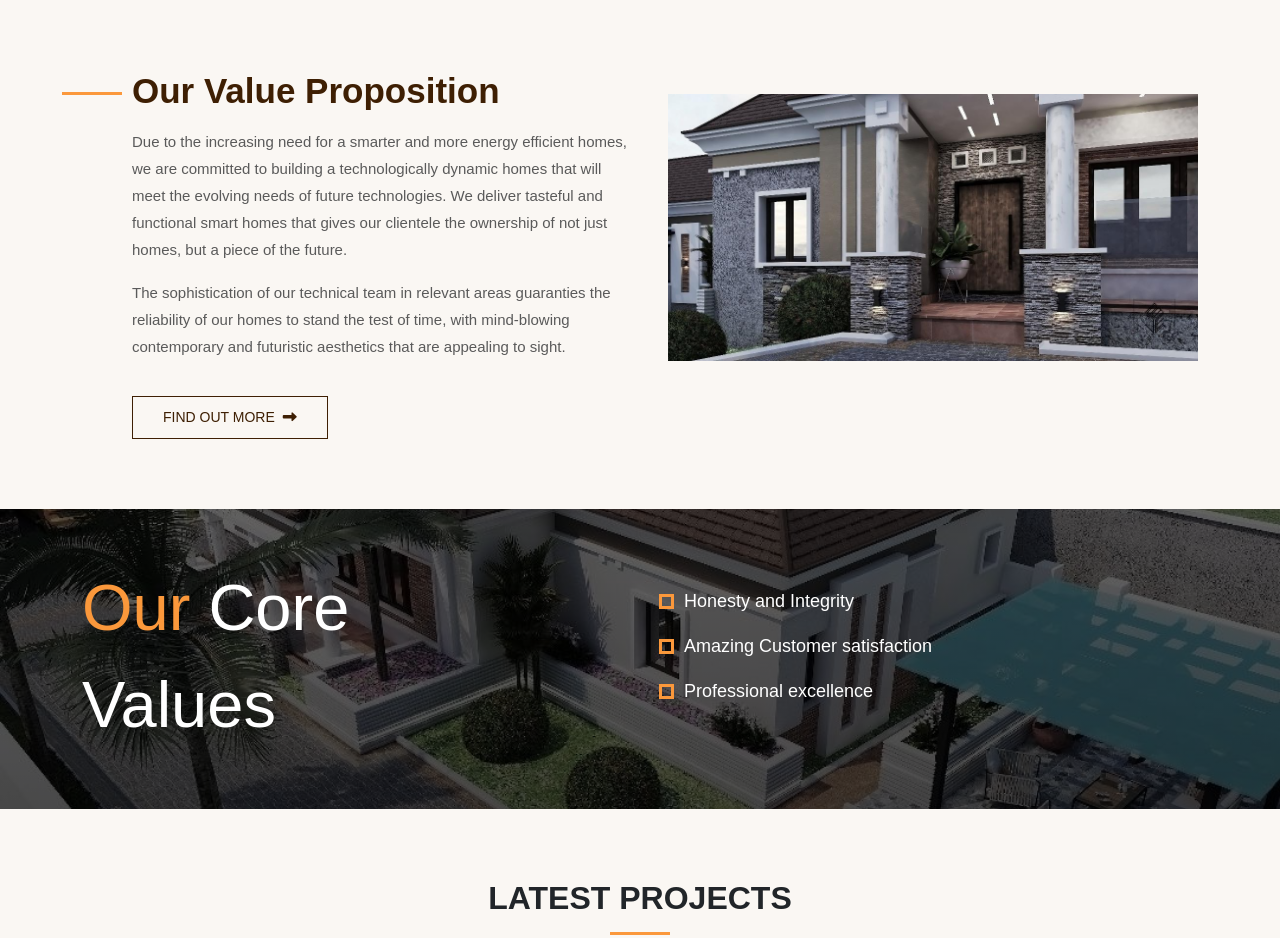
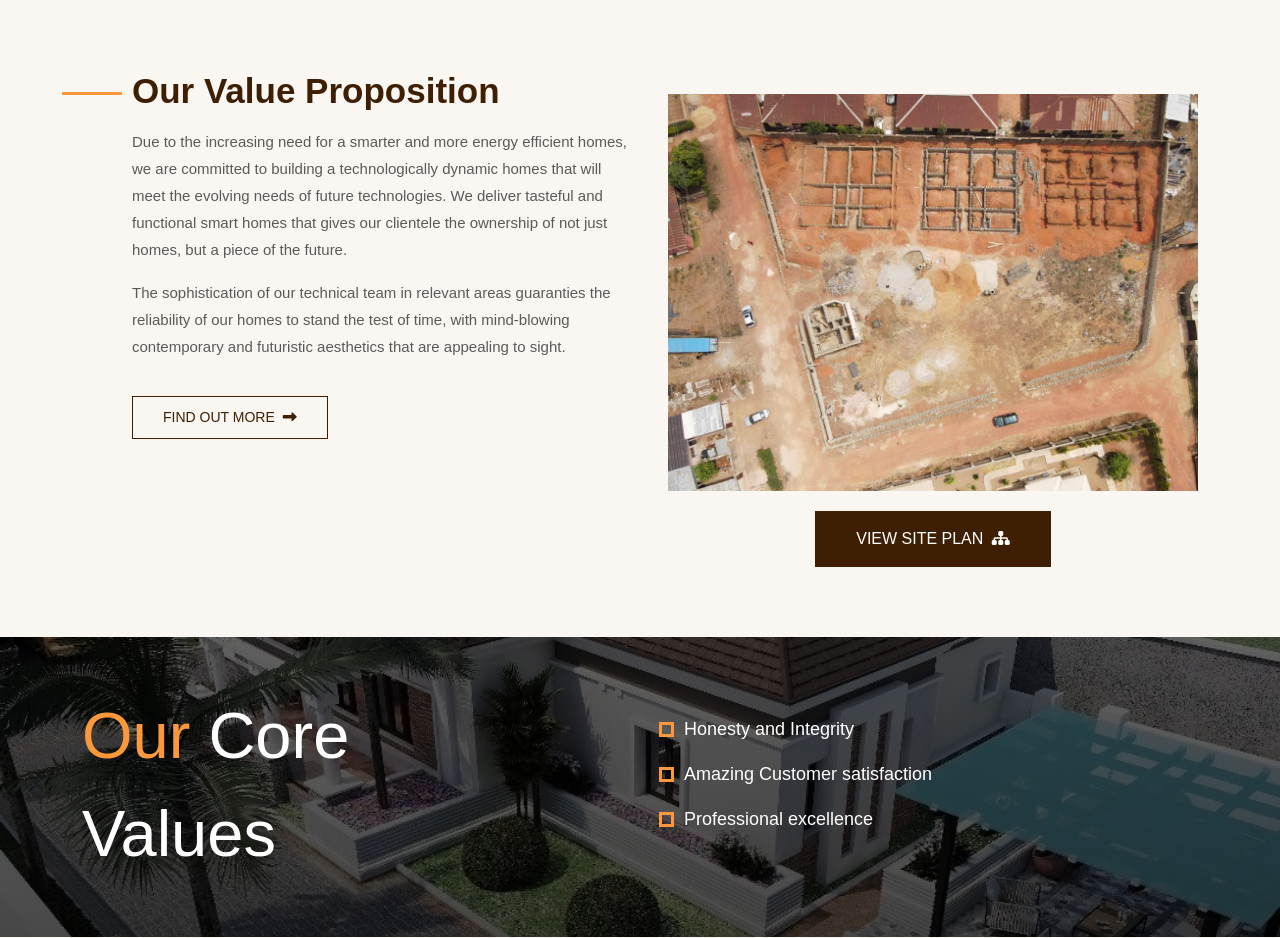
Before and after one commit to Digital-Roah/timlighthomes, a plain HTML site: page index.html in a window 1280 px wide. Shown: the part 1683-2621 px from the top of the page. Drawn offline with nearby package versions, Linux system fonts and the light colour scheme; a web font is replaced by a local one.

Commit message:
added site plan

```diff
--- a/css/styles.css
+++ b/css/styles.css
@@ -864,5 +864,21 @@ font-family: "Assistant", sans-serif;
     border: 1px solid white;
   }
 
+  .btn-siteplan {
+    color: white;
+    background: #3e1f03;
+    border: 1px solid #3e1f03;
+    border-radius: 0px;
+    margin-top: 20px;
+    padding: 15px 40px;
+    font-size: 16px;
+    text-transform: uppercase;
+    font-family: "Poppins", sans-serif;
+  }
+
+  .btn-siteplan:hover {
+    color: #3e1f03;
+    border: 1px solid #3e1f03;
+  }
 
 /* End Home Page Styles */
--- a/index.html
+++ b/index.html
@@ -200,7 +200,7 @@
 
                     <div class="col-md-4 position-relative">
                        <div class="about-picarea">
-                          <img src="img/timpic-24.jpeg" alt="" class="img img-fluid wow fadeInLeft" data-wow-duration="1.5s" data-wow-delay="0.2s">
+                          <img src="img/timpic-7.jpeg" alt="" class="img img-fluid wow fadeInLeft" data-wow-duration="1.5s" data-wow-delay="0.2s">
                        </div>
                     </div>
 
@@ -238,7 +238,10 @@
 
                         <div class="col-md-6">
                           <div class="proposition-image mt-5 mt-md-4 ps-md-3 wow fadeInRight" data-wow-duration="1.5s" data-wow-delay="0.5s">
-                            <img src="img/timpic-7.jpeg" alt="" class="img img-fluid">
+                            <img src="img/site-plan-3.jpeg" alt="" class="img img-fluid">
+                            <div class="text-center">
+                                <a href="#un" class="btn btn-siteplan">View Site Plan <span class="fa fa-sitemap ps-1"></span></a>
+                            </div>
                           </div>
                         </div>
                     </div>
```
